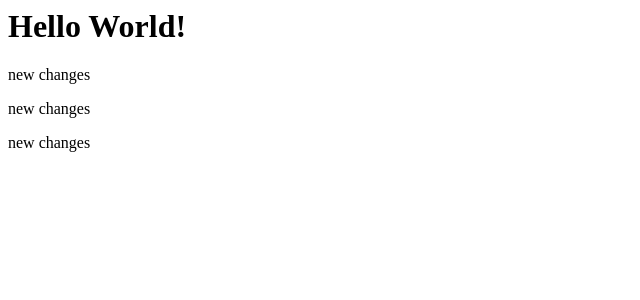
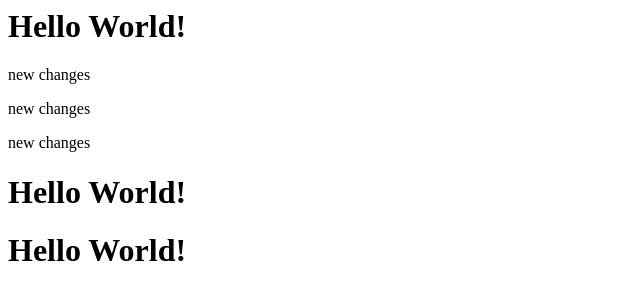
Before and after one commit to MyDniM/First, a plain HTML site: page index.html in a window 1280 px wide. Shown: the whole page, without its empty margins (0-640 px from the left). Drawn offline with Linux system fonts and the light colour scheme.

Commit message:
third commit

```diff
--- a/index.html
+++ b/index.html
@@ -2,3 +2,4 @@
 <p> new changes</p>
 <p> new changes</p>
 <p> new changes</p>
+<h1>Hello World!</h1><h1>Hello World!</h1>
```
